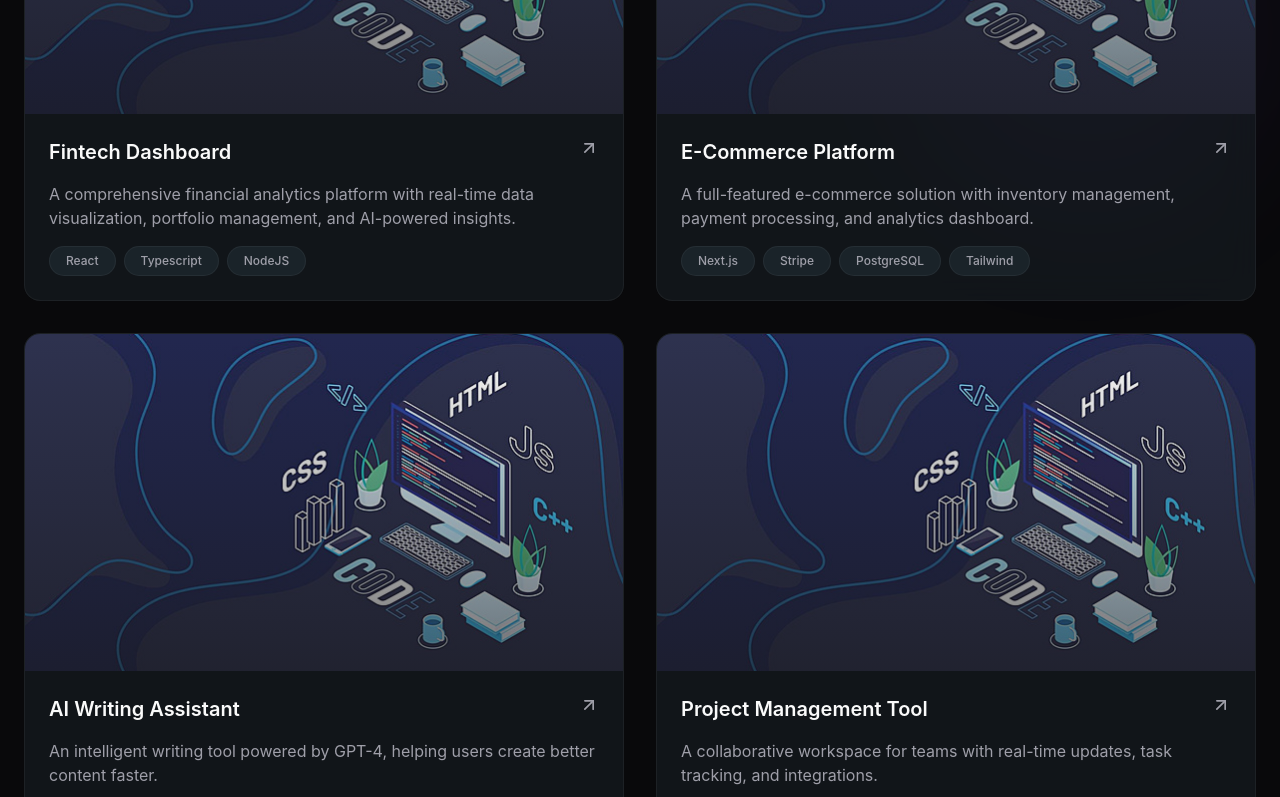
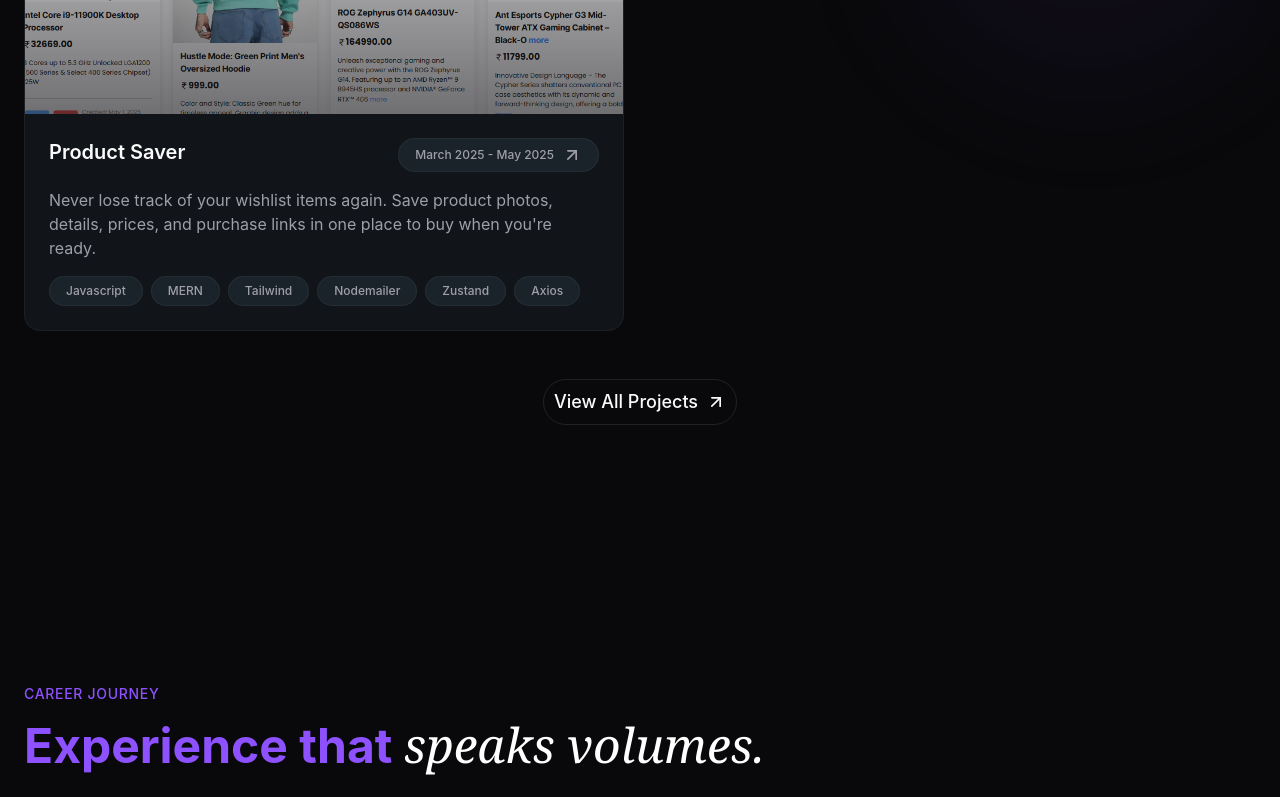
Before and after one commit to FlaBingo/portfolio2026, a React (Vite) app in the folder frontend/: page / in a window 1280 px wide. Shown: the part 2560-3357 px from the top of the page. Built offline with nearby package versions, Linux system fonts and the light colour scheme.

Commit message:
feat: add Product Saver project; integrate Toaster component for notifications; update dependencies and add screenshot

```diff
--- a/frontend/package.json
+++ b/frontend/package.json
@@ -16,8 +16,10 @@
     "class-variance-authority": "^0.7.1",
     "clsx": "^2.1.1",
     "lucide-react": "^0.562.0",
+    "next-themes": "^0.4.6",
     "react": "^19.2.0",
     "react-dom": "^19.2.0",
+    "sonner": "^2.0.7",
     "tailwind-merge": "^3.4.0",
     "tailwindcss": "^4.1.18"
   },
--- a/frontend/src/App.tsx
+++ b/frontend/src/App.tsx
@@ -1,5 +1,6 @@
 // frontend\src\App.tsx
 
+import { Toaster } from "./components/ui/sonner";
 import Footer from "./layout/Footer";
 import Navbar from "./layout/Navbar";
 import About from "./sections/About";
@@ -9,9 +10,7 @@ import Hero from "./sections/Hero";
 import Projects from "./sections/Projects";
 import Testimonials from "./sections/Testimonials";
 
-
 function App() {
-
 
   return (
     <>
@@ -27,6 +26,7 @@ function App() {
         </main>
         <Footer />
       </div>
+      <Toaster />
     </>
   )
 }
--- /dev/null
+++ b/frontend/src/components/ui/sonner.tsx
@@ -0,0 +1,38 @@
+import {
+  CircleCheckIcon,
+  InfoIcon,
+  Loader2Icon,
+  OctagonXIcon,
+  TriangleAlertIcon,
+} from "lucide-react"
+import { useTheme } from "next-themes"
+import { Toaster as Sonner, type ToasterProps } from "sonner"
+
+const Toaster = ({ ...props }: ToasterProps) => {
+  const { theme = "system" } = useTheme()
+
+  return (
+    <Sonner
+      theme={theme as ToasterProps["theme"]}
+      className="toaster group"
+      icons={{
+        success: <CircleCheckIcon className="size-4" />,
+        info: <InfoIcon className="size-4" />,
+        warning: <TriangleAlertIcon className="size-4" />,
+        error: <OctagonXIcon className="size-4" />,
+        loading: <Loader2Icon className="size-4 animate-spin" />,
+      }}
+      style={
+        {
+          "--normal-bg": "var(--popover)",
+          "--normal-text": "var(--popover-foreground)",
+          "--normal-border": "var(--border)",
+          "--border-radius": "var(--radius)",
+        } as React.CSSProperties
+      }
+      {...props}
+    />
+  )
+}
+
+export { Toaster }
--- a/frontend/src/sections/Projects.tsx
+++ b/frontend/src/sections/Projects.tsx
@@ -5,40 +5,15 @@ import { ArrowUpRight, Github } from "lucide-react";
 
 const projects = [
   {
-    title: "Fintech Dashboard",
+    title: "Product Saver",
     description:
-      "A comprehensive financial analytics platform with real-time data visualization, portfolio management, and AI-powered insights.",
-    image: "/projects/project1.png",
-    tags: ["React", "Typescript", "NodeJS"],
-    link: "#",
-    github: "#",
-  },
-  {
-    title: "E-Commerce Platform",
-    description:
-      "A full-featured e-commerce solution with inventory management, payment processing, and analytics dashboard.",
-    image: "/projects/project2.png",
-    tags: ["Next.js", "Stripe", "PostgreSQL", "Tailwind"],
-    link: "#",
-    github: "#",
-  },
-  {
-    title: "AI Writing Assistant",
-    description:
-      "An intelligent writing tool powered by GPT-4, helping users create better content faster.",
-    image: "/projects/project3.png",
-    tags: ["React", "OpenAI", "Python", "FastAPI"],
-    link: "#",
-    github: "#",
-  },
-  {
-    title: "Project Management Tool",
-    description:
-      "A collaborative workspace for teams with real-time updates, task tracking, and integrations.",
-    image: "/projects/project4.png",
-    tags: ["Next.js", "Socket.io", "MongoDB", "Redis"],
-    link: "#",
-    github: "#",
+      "Never lose track of your wishlist items again. Save product photos, details, prices, and purchase links in one place to buy when you're ready.",
+    image: "./productsaver_screenshot.png",
+    tags: ["Javascript", "MERN", "Tailwind", "Nodemailer", "Zustand", "Axios"],
+    link: "https://product-store-frontend-six.vercel.app/",
+    github: "https://github.com/FlaBingo/productStore",
+    startTime: "March 2025",
+    endTime: "May 2025",
   },
 ];
 
@@ -77,7 +52,7 @@ const Projects = () => {
               {/* Image */}
               <div className="relative overflow-hidden aspect-video">
                 <img
-                  src={"./hero_background.jpg"}
+                  src={project.image}
                   alt={project.title}
                   className="w-full h-full object-cover transition-transform duration-700 group-hover:scale-110"
                 />
@@ -87,12 +62,14 @@ const Projects = () => {
                 <div className="absolute inset-0 flex items-center justify-center gap-4 opacity-0 group-hover:opacity-100 transition-opacity duration-300">
                   <a
                     href={project.link}
+                    target="_blank"
                     className="p-3 rounded-full glass hover:bg-primary hover:text-primary-foreground transition-all"
                   >
                     <ArrowUpRight className="w-5 h-5" />
                   </a>
                   <a
                     href={project.github}
+                    target="_blank"
                     className="p-3 rounded-full glass hover:bg-primary hover:text-primary-foreground transition-all"
                   >
                     <Github className="w-5 h-5" />
@@ -106,7 +83,10 @@ const Projects = () => {
                   <h3 className="text-xl font-semibold group-hover:text-primary transition-colors">
                     {project.title}
                   </h3>
-                  <ArrowUpRight className="w-5 h-5 text-muted-foreground group-hover:text-primary group-hover:translate-x-1 group-hover:-translate-y-1 transition-all" />
+                  <div className="flex items-center justify-center gap-2 px-4 py-1.5 rounded-full bg-surface text-xs font-medium border border-border/50 text-muted-foreground hover:border-primary/50 hover:text-primary transition-all duration-300">
+                    <span>{project.startTime} - {project.endTime}</span>
+                    <ArrowUpRight className="w-5 h-5 text-muted-foreground group-hover:text-primary group-hover:translate-x-1 group-hover:-translate-y-1 transition-all" />
+                  </div>
                 </div>
                 <p className="text-muted-foreground">{project.description}</p>
                 <div className="flex flex-wrap gap-2">
```
Also changed, not shown: frontend/public/productsaver_screenshot.png (added), 1 other file (tests, documents, lock files or other folders).
